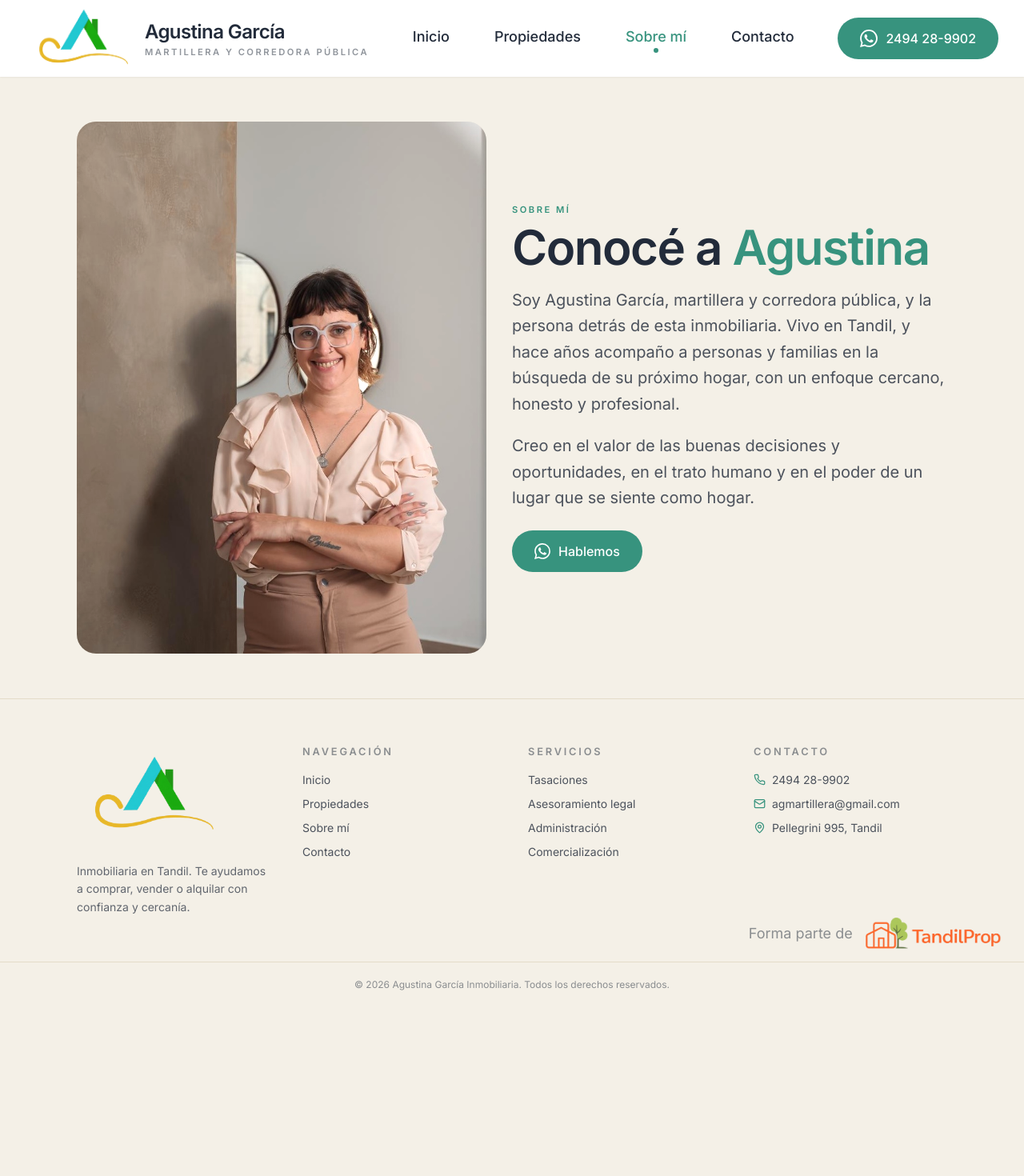
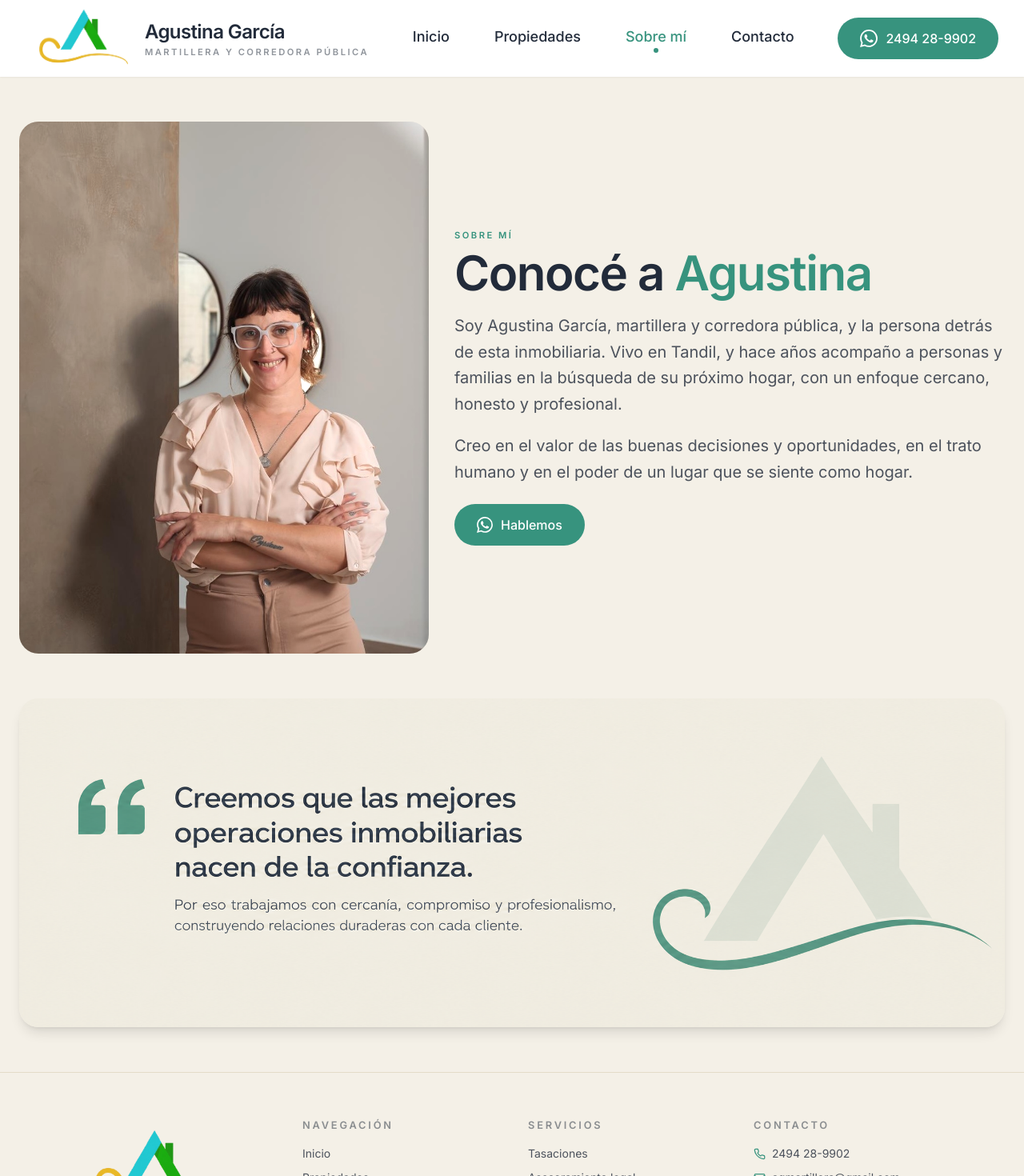
Before and after one commit to nahuelserrano/Agustina_Garcia, a Next.js app in the folder next-frontend/: page /sobre-mi in a window 1280 px wide. Shown: the top 1470 px of the page at 80% size. Before the commit the page ends 1259 px from the top, so only its background shows below. Built offline with nearby package versions, Linux system fonts and the light colour scheme.

Commit message:
feat: banner about-me

```diff
--- a/next-frontend/src/app/sobre-mi/page.tsx
+++ b/next-frontend/src/app/sobre-mi/page.tsx
@@ -12,7 +12,7 @@ export default function SobreMiPage() {
       {/* ------------------------------------------------------------- Hero */}
       <section className="relative overflow-hidden">
         <div className="flex justify-center">
-          <div className="w-full max-w-6xl px-5 sm:px-8 py-10 sm:py-14 flex flex-col lg:flex-row lg:items-center lg:gap-8 gap-12">
+          <div className="w-full max-w-7xl px-3 sm:px-6 py-10 sm:py-14 flex flex-col lg:flex-row lg:items-center lg:gap-8 gap-12">
             <div className="relative w-full overflow-hidden rounded-3xl bg-crema-200 max-w-lg">
                <img
                 src="/agustina.jpeg"
@@ -42,6 +42,17 @@ export default function SobreMiPage() {
           </div>
         </div>
       </section>
+      <section className="pb-10 sm:pb-14">
+        <div className="mx-auto w-full max-w-7xl px-3 sm:px-6">
+          <img
+            src="/banner-about.png"
+            alt="Agustina García Inmobiliaria"
+            width={2170}
+            height={725}
+            className="w-full rounded-3xl object-cover shadow-lg"
+          />
+        </div>
+      </section>
     </div>
   );
 }
```
Also changed, not shown: next-frontend/public/banner-about.png (added).
